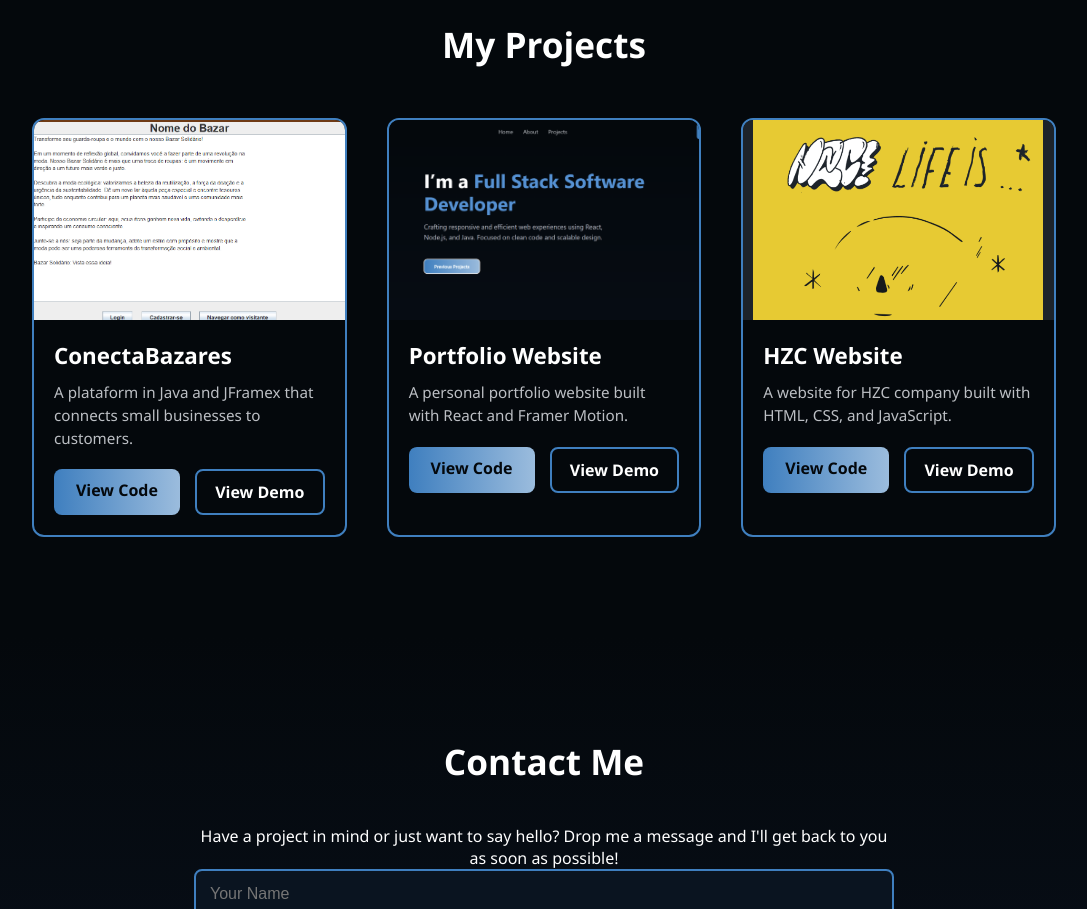
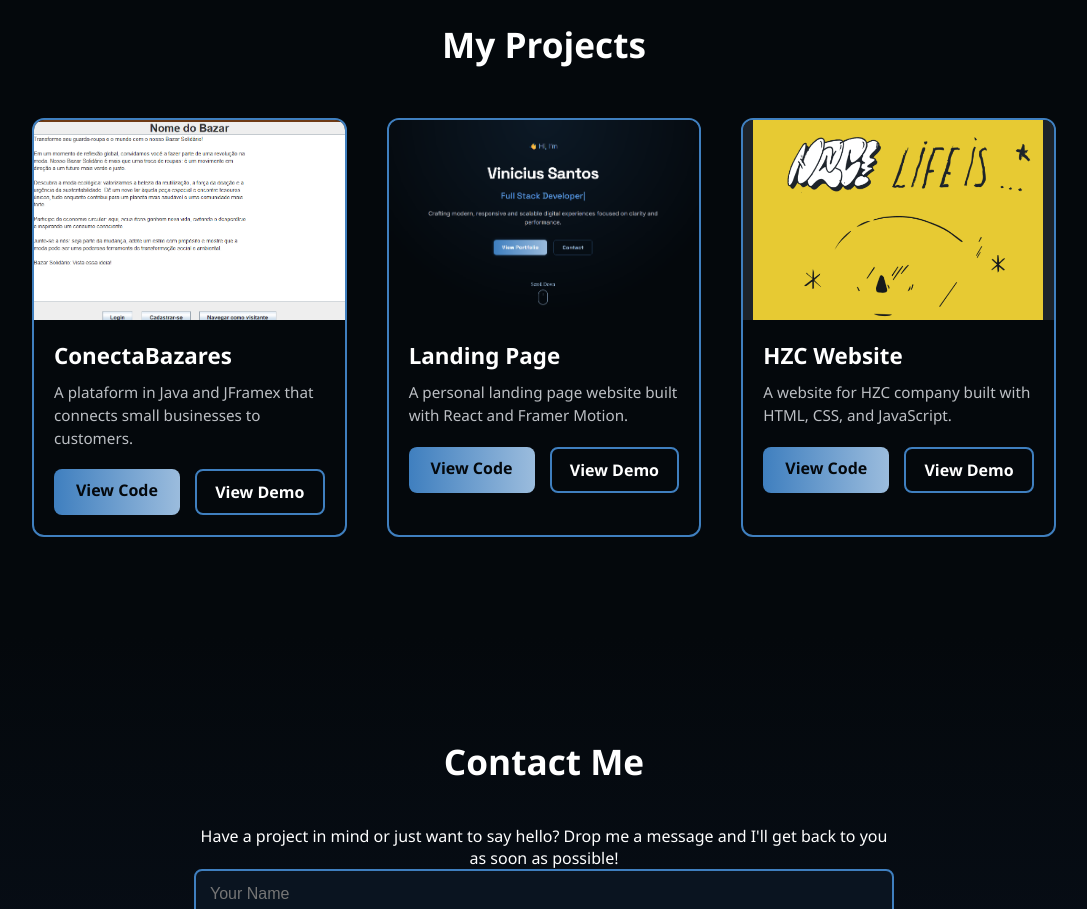
Before and after one commit to ViniciuPSantos/MyPortifolio, a React (Create React App) app in the folder portfolio/: page / in a window 1280 px wide. Shown: the part 1380-2289 px from the top of the page, without its empty margins (96-1183 px from the left). Built offline with nearby package versions, Linux system fonts and the light colour scheme.

Commit message:
updating portfolio page
add the landing page project

```diff
--- a/portfolio/src/sections/Portfolio.jsx
+++ b/portfolio/src/sections/Portfolio.jsx
@@ -1,7 +1,7 @@
 import React from "react";
 import { motion } from "framer-motion";
 import img1 from '../assets/imagens/hzc.png';
-import img2 from '../assets/imagens/portfolio.png';
+import img2 from '../assets/imagens/landingpage.png';
 import img3 from '../assets/imagens/bazar.png';
 import '../styles/Portfolio.css';
 
@@ -17,11 +17,11 @@ const projects = [
 
     {
         id: 2,
-        title: "Portfolio Website",
-        description: "A personal portfolio website built with React and Framer Motion.",
+        title: "Landing Page",
+        description: "A personal landing page website built with React and Framer Motion.",
         image: img2,
-        demo: "#",
-        code: "https://github.com/ViniciuPSantos/MyPortifolio"
+        demo: "https://vinicius-landing.vercel.app",
+        code: "https://github.com/ViniciuPSantos/Vinicius-Landing"
     },
 
     {
```
Also changed, not shown: portfolio/src/assets/imagens/landingpage.png (added).
